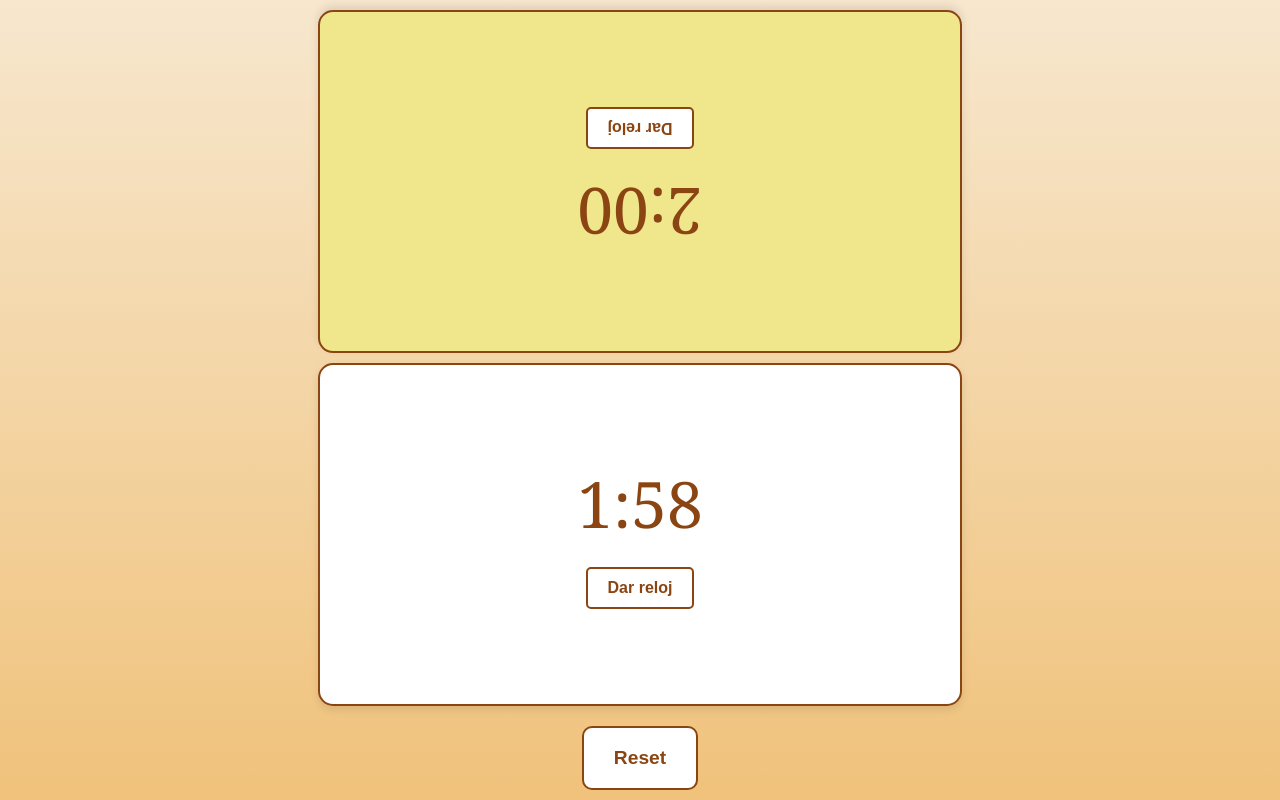
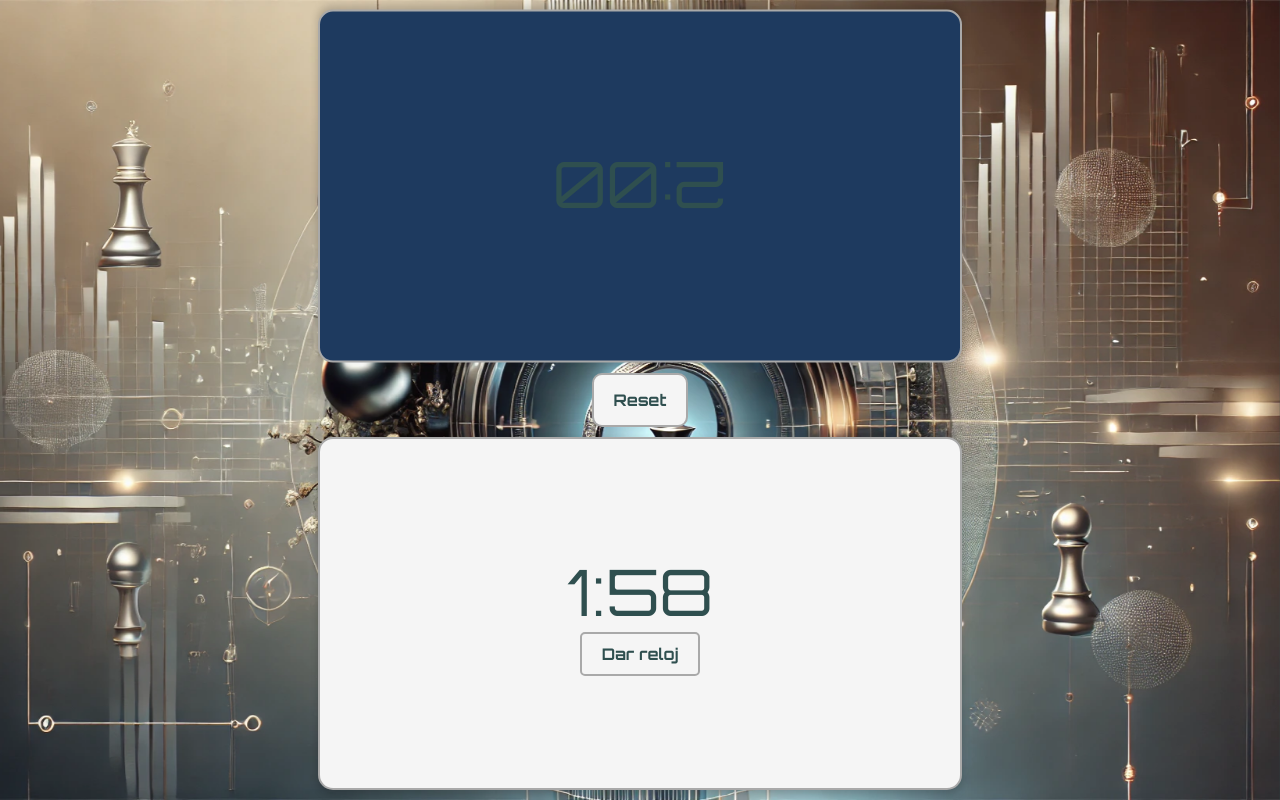
Before and after one commit to sky10p/MyWeddingChess, a website: page index.html in a window 1280 px wide. Both pictures are taken after a click on the button "Iniciar Juego". Drawn offline with Linux system fonts and the light colour scheme.

Commit message:
feat: changed all the design to futurist

```diff
--- a/index.html
+++ b/index.html
@@ -5,14 +5,16 @@
     <meta name="viewport" content="width=device-width, initial-scale=1.0">
     <title>Chess Clock - Pablo y Elena</title>
     <link rel="icon" href="favicon.ico" type="image/x-icon">
-    <link rel="stylesheet" href="styles.css?v=1.4">
+    <link rel="stylesheet" href="styles.css?v=2">
+    <link href="https://fonts.googleapis.com/css2?family=Orbitron:wght@400;700&display=swap" rel="stylesheet">
+
 </head>
 <body>
     <div id="content">
         <div id="setup-view" class="view" >
             <div class="header">
-                <h1>Chess Point</h1>
-                <h2>Pablo y Elena</h2>
+                <img src="images/Logo.svg" alt="Logo" class="logo">
+                <h2></h2>
             </div>
             <div class="setup-container">
                 <div class="setup-item">
@@ -43,13 +45,14 @@
         <div id="clock-view" class="game" style="display: none;">
             <div id="player2" class="player">
                 <div class="time" id="time2">10:00</div>
-                <button onclick="switchPlayer(2)">Dar reloj</button>
+                <button onclick="switchPlayer(2)" id="button-player2">Dar reloj</button>
             </div>
+            <button onclick="resetClock()" class="reset-button">Reset</button>
             <div id="player1" class="player">
                 <div class="time" id="time1">10:00</div>
-                <button onclick="switchPlayer(1)">Dar reloj</button>
+                <button onclick="switchPlayer(1)" id="button-player1">Dar reloj</button>
             </div>
-            <button onclick="resetClock()" class="reset-button">Reset</button>
+
         </div>
     </div>
 
--- a/scripts.js
+++ b/scripts.js
@@ -26,16 +26,37 @@ function formatTime(seconds) {
 }
 
 changeColorWatchPlayer = (player) => {
+  const player1Button = document.getElementById("player1");
+  const player2Button = document.getElementById("player2");
+  const player1clickButton = document.getElementById("button-player1");
+  const player2clickButton = document.getElementById("button-player2");
+
   if (player === 1) {
-    document.getElementById("player1").style.backgroundColor = "#f0e68c";
-    document.getElementById("player2").style.backgroundColor = "";
-    document.getElementById("player1").disabled = true;
-    document.getElementById("player2").disabled = false;
+    player1Button.classList.add("active-player");
+    player1clickButton.classList.add("active-player");
+    player1Button.classList.remove("inactive-player");
+    player1clickButton.classList.remove("inactive-player");
+    player2Button.classList.add("inactive-player");
+    player2clickButton.classList.add("inactive-player");
+    player2Button.classList.remove("active-player");
+    player2clickButton.classList.remove("active-player");
+    player1Button.disabled = true;
+    player2Button.disabled = false;
   } else {
-    document.getElementById("player2").style.backgroundColor = "#f0e68c";
-    document.getElementById("player1").style.backgroundColor = "";
-    document.getElementById("player2").disabled = true;
-    document.getElementById("player1").disabled = false;
+    player2Button.classList.add("active-player");
+    player2clickButton.classList.add("active-player");
+    player2Button.classList.remove("inactive-player");
+    player2clickButton.classList.remove("inactive-player");
+    player1Button.classList.add("inactive-player");
+    player1clickButton.classList.add("inactive-player");
+    player1Button.classList.add("inactive-player");
+    player1clickButton.classList.add("inactive-player");
+    player1Button.classList.remove("active-player");
+    player1clickButton.classList.remove("active-player");
+    player1Button.classList.remove("active-player");
+    player1clickButton.classList.remove("active-player");
+    player2Button.disabled = true;
+    player1Button.disabled = false;
   }
 };
 
--- a/styles.css
+++ b/styles.css
@@ -4,7 +4,9 @@ body {
   width: 100%;
   margin: 0;
   padding: 0;
-  font-family: "Georgia", serif;
+  font-family: 'Orbitron', sans-serif;
+  background-color: #2F4F4F; /* Fondo oscuro */
+
 }
 
 #content {
@@ -16,17 +18,23 @@ body {
   width: 100%;
   background: linear-gradient(
     to bottom,
-    #f7e7ce,
-    #f0c27b
+    #2F4F4F,
+    #1E3A5F
   );
+  background-image: url('./images/background.webp'); /* Imagen de fondo */
+  background-repeat: no-repeat;
+  background-position: center center;
+  background-attachment: fixed;
+  background-size: cover;
+
 }
 
 .view {
   text-align: center;
   padding: 20px;
-  background-color: rgba(255, 255, 255, 0.8);
+  background-color: rgba(245, 245, 245, 0.8); /* Blanco ahumado translúcido */
   border-radius: 15px;
-  box-shadow: 0 4px 8px rgba(0, 0, 0, 0.1);
+  box-shadow: 0 4px 8px rgba(0, 0, 0, 0.2);
   display: flex;
   flex-direction: column;
   align-items: center;
@@ -37,16 +45,24 @@ body {
   margin-bottom: 20px;
 }
 
+.header .logo {
+  width: 220px; /* Ajusta el tamaño de la imagen según sea necesario */
+  height: auto;
+  margin-left: 70px;
+  margin-right: 70px;
+  margin-bottom: 10px;
+}
+
 .header h1 {
   font-size: 3em;
   margin: 0;
-  color: #8b4513;
+  color: #00BFFF; /* Azul Claro */
 }
 
 .header h2 {
   font-size: 2em;
   margin: 0;
-  color: #8b0000;
+  color: #A9A9A9; /* Plata Metálico */
 }
 
 .setup-container {
@@ -65,45 +81,46 @@ body {
 label {
   margin-bottom: 5px;
   font-weight: bold;
-  color: #8b4513;
+  color: #696060;
+  font-family: 'Orbitron', sans-serif;
 }
 
-select {
+select, button {
   padding: 5px;
-  border: 2px solid #8b4513;
+  border: 2px solid #A9A9A9;
   border-radius: 5px;
   font-size: 1em;
   text-align: center;
   text-align-last: center;
+  font-family: 'Orbitron', sans-serif;
 }
 
 button {
   padding: 10px 20px;
   font-size: 1em;
-  border: 2px solid #8b4513;
+  border: 2px solid #A9A9A9;
   border-radius: 5px;
   cursor: pointer;
-  background-color: #ffffff;
-  color: #8b4513;
+  background-color: #F5F5F5;
+  color: #2F4F4F;
   font-weight: bold;
   transition: background-color 0.3s, color 0.3s;
 }
 
 button:hover {
-  background-color: #f0e68c;
-  color: #8b0000;
+  background-color: #1E3A5F;
+  color: #A9A9A9;
 }
 
 button:active {
-  background-color: #ffffff; /* Color de fondo normal */
-  color: #8b4513; /* Color de texto normal */
+  background-color: #F5F5F5;
+  color: #2F4F4F;
 }
 
-/* Nueva regla para el estado :focus */
 button:focus {
-  background-color: #ffffff;
-  color: #8b4513;
-  outline: none; /* Opcional: para eliminar el borde de enfoque predeterminado */
+  background-color: #F5F5F5;
+  color: #2F4F4F;
+  outline: none;
 }
 
 #clock-view {
@@ -123,11 +140,11 @@ button:focus {
   flex: 1;
   text-align: center;
   padding: 20px;
-  background-color: #ffffff;
-  border: 2px solid #8b4513;
+  background-color: #F5F5F5;
+  border: 2px solid #A9A9A9;
   width: 90%;
   border-radius: 15px;
-  box-shadow: 0 4px 8px rgba(0, 0, 0, 0.1);
+  box-shadow: 0 4px 8px rgba(0, 0, 0, 0.2);
   display: flex;
   flex-direction: column;
   justify-content: center;
@@ -136,14 +153,25 @@ button:focus {
   cursor: pointer;
 }
 
+.active-player {
+  background-color: #1E3A5F;
+}
+
+.inactive-player {
+  background-color: #F5F5F5;
+}
+
+button.active-player {
+  display: none;
+}
+
 #player2 {
   transform: rotate(180deg);
 }
 
 .time {
   font-size: 4em;
-  margin-bottom: 20px;
-  color: #8b4513;
+  color: #2F4F4F;
   -webkit-user-select: none;
   -moz-user-select: none;
   -ms-user-select: none;
@@ -153,18 +181,17 @@ button:focus {
 
 .reset-button {
   flex: 0.1;
-  padding: 15px 30px;
-  font-size: 1.2em;
+  padding: 10px 20px;
+  font-size: 1em;
   border-radius: 10px;
-  background-color: #ffffff;
-  color: #8b4513;
-  border: 2px solid #8b4513;
+  background-color: #F5F5F5;
+  color: #2F4F4F;
+  border: 2px solid #A9A9A9;
   cursor: pointer;
   transition: background-color 0.3s, color 0.3s;
-  margin-top: 10px;
 }
 
 .reset-button:hover {
-  background-color: #f0e68c;
-  color: #8b0000;
+  background-color: #1E3A5F;
+  color: #A9A9A9;
 }
```
Also changed, not shown: images/Logo.svg (added), images/background.webp (added).
